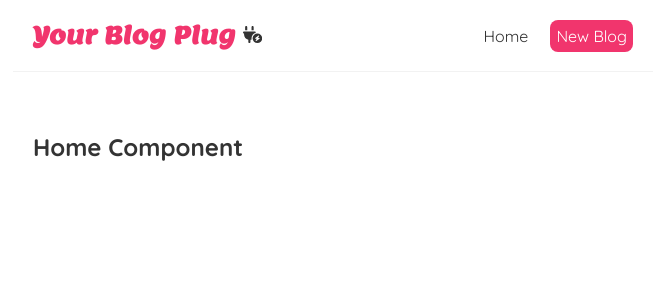
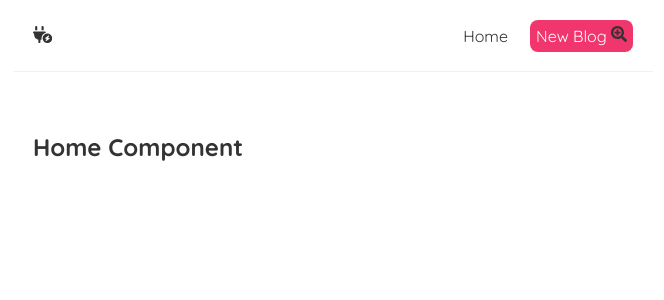
Before and after one commit to Bestbynature/blogger, a React (Create React App) app: page / in a window 1280 px wide. Shown: the top 300 px of the page, without its empty margins (307-971 px from the left). Built offline with nearby package versions, Linux system fonts and the light colour scheme; a web font is replaced by a local one.

Commit message:
Add the navbar component

```diff
--- a/src/Navbar.js
+++ b/src/Navbar.js
@@ -1,16 +1,24 @@
 import { FaPlugCircleBolt } from "react-icons/fa6";
+import { FaSearchPlus } from "react-icons/fa";
 
-const Navbar = () => {
+const Navbar = (props) => {
+
+  console.log('props in the navbare are as follows', props)
+
+  const plastic = props.plastic
+  const short = props.short
+
+
   return (
     <nav className="navbar">
-      <h1>Your Blog Plug <FaPlugCircleBolt className="plug"/></h1>
+      <h1 className="blog-plug">{plastic}<FaPlugCircleBolt className="plug"/></h1>
       <div className="links">
         <a href="/">Home</a>
         <a href="/create" style={{
           color: 'white',
           backgroundColor: '#f1356d',
           borderRadius: '8px'
-        }}>New Blog</a>
+        }}>New Blog <FaSearchPlus /></a>
       </div>
     </nav>
   );
```
